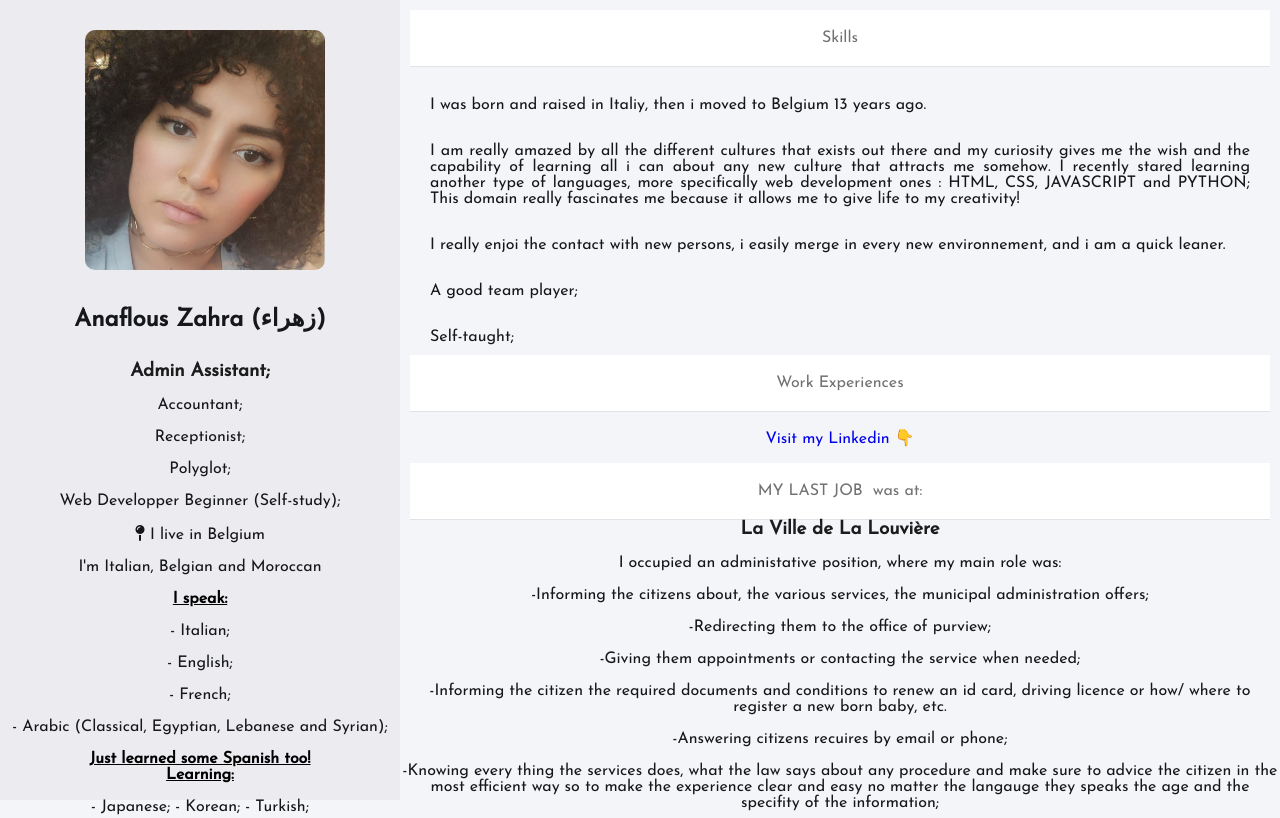
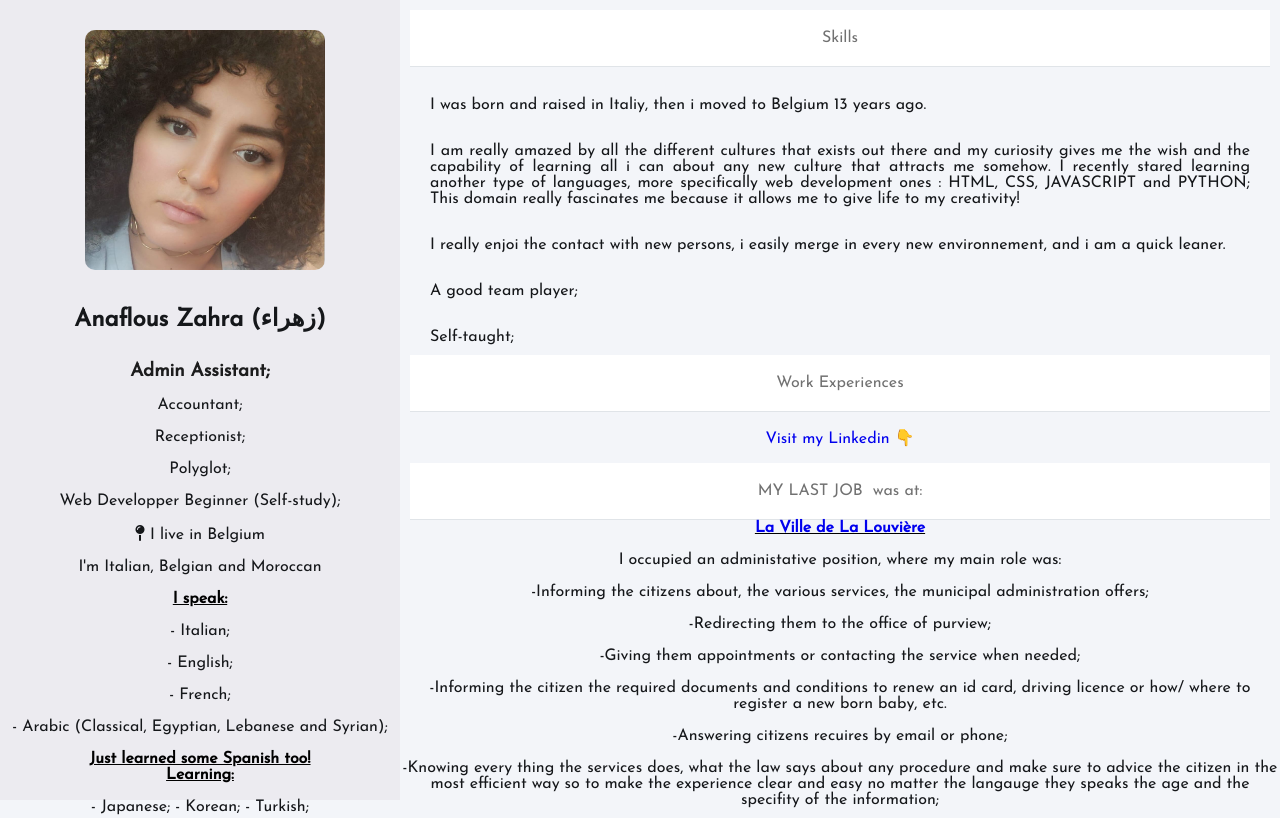
Before and after one commit to zaraana/zaraana.github.io, a plain HTML site: page home.html in a window 1280 px wide. Shown: the top 818 px of the page. Drawn offline with Linux system fonts and the light colour scheme.

Commit message:
Update home.html

```diff
--- a/home.html
+++ b/home.html
@@ -57,7 +57,7 @@
         <p><a href="https://www.linkedin.com/in/zahra-anaflous-4a3b4b285/">Visit my Linkedin 👇</a></p>
 
         <div class="header"> MY LAST JOB  was at:</div>
-        <h3>La Ville de La Louvière <a href="https://www.lalouviere.be/"></h3>
+        <h4><a href="https://www.lalouviere.be/">La Ville de La Louvière </h4>
 
 <p>I occupied an administative position, where my main role was:</p>
 <p>-Informing the citizens about, the various services, the
```
